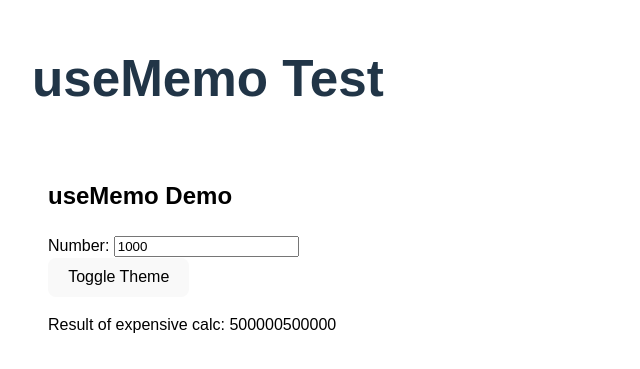
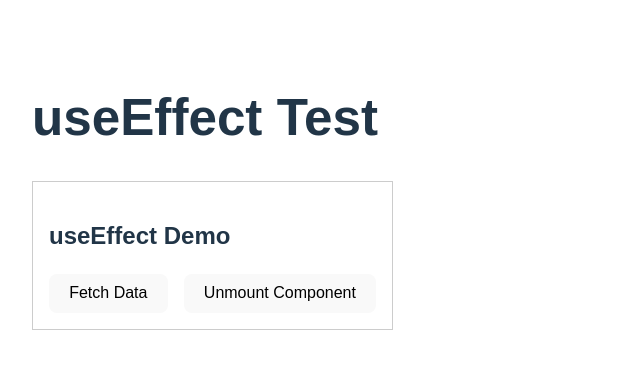
Before and after one commit to Sunny752005/Sunny752005-intern-repo, a React (Vite) app in the folder react-code/: page / in a window 1280 px wide. Shown: the part 207-576 px from the top of the page, without its empty margins (0-640 px from the left). Built offline with nearby package versions, Linux system fonts and the light colour scheme.

Commit message:
Understanding React Hooks: useEffect code

```diff
--- a/react-code/src/App.jsx
+++ b/react-code/src/App.jsx
@@ -1,11 +1,11 @@
 import React from 'react';
-import ExpensiveCalculation from './Optimizing-Performance-with-useMemo/ExpensiveCalculation';
+import EffectDemo from './Understanding-React-Hooks-useEffect/EffectDemo';
 
 function App() {
   return (
     <div style={{ padding: '2rem', fontFamily: 'sans-serif' }}>
-      <h1>useMemo Test</h1>
-      <ExpensiveCalculation />
+      <h1>useEffect Test</h1>
+      <EffectDemo />
     </div>
   );
 }
--- /dev/null
+++ b/react-code/src/Understanding-React-Hooks-useEffect/EffectDemo.jsx
@@ -0,0 +1,45 @@
+import React, { useEffect, useState } from 'react';
+
+const EffectDemo = () => {
+  const [data, setData] = useState(null);
+  const [show, setShow] = useState(true);
+
+  // Logs on mount and unmount
+  useEffect(() => {
+    console.log('✅ Component mounted');
+
+    return () => {
+      console.log('❌ Component unmounted');
+    };
+  }, []);
+
+  // Fetch function triggered on button click
+  const fetchData = async () => {
+    try {
+      const response = await fetch('https://jsonplaceholder.typicode.com/posts/1');
+      const json = await response.json();
+      setData(json);
+    } catch (error) {
+      console.error('Error fetching data:', error);
+    }
+  };
+
+  if (!show) return <p>Component hidden</p>;
+
+  return (
+    <div style={{ padding: '1rem', border: '1px solid #ccc' }}>
+      <h2>useEffect Demo</h2>
+      <button onClick={fetchData}>Fetch Data</button>
+      <button onClick={() => setShow(false)} style={{ marginLeft: '1rem' }}>Unmount Component</button>
+
+      {data && (
+        <div style={{ marginTop: '1rem' }}>
+          <strong>Title:</strong> {data.title}
+          <p>{data.body}</p>
+        </div>
+      )}
+    </div>
+  );
+};
+
+export default EffectDemo;
```
